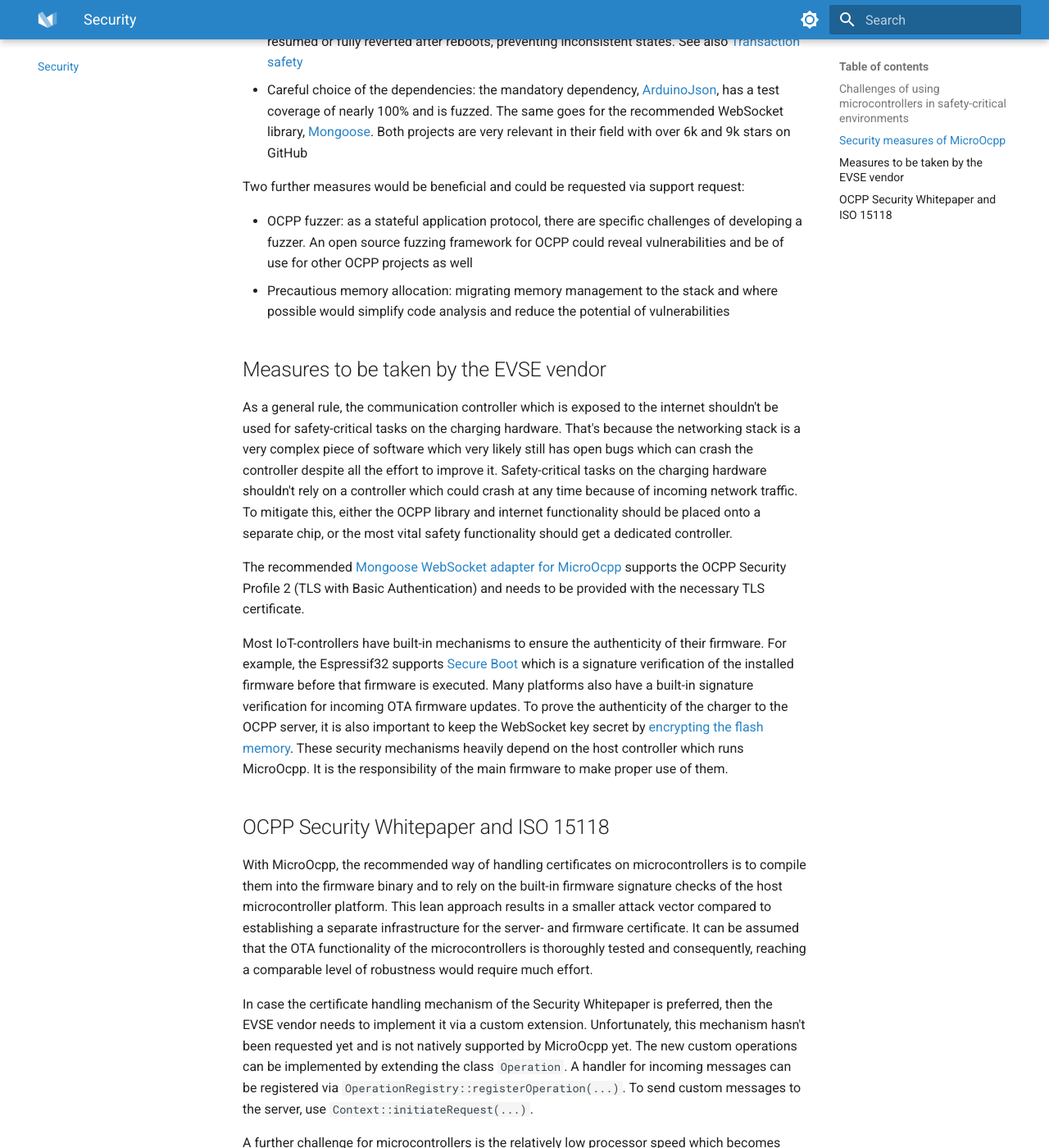
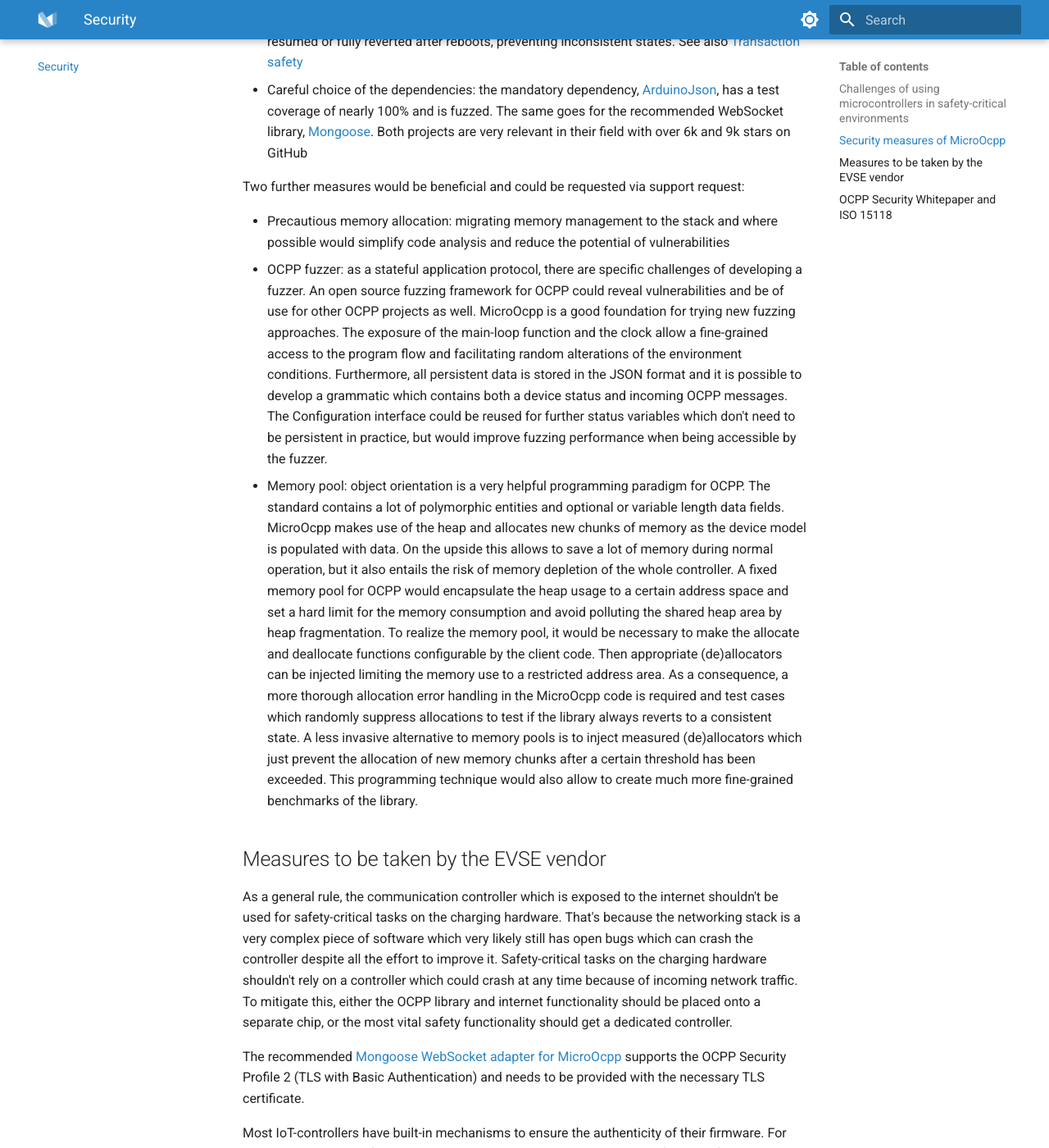
Before and after one commit to matth-x/MicroOcpp, an MkDocs documentation site: the page built from docs/security.md, in a window 1280 px wide and 1400 px high, scrolled down 1245 px. Shown: the whole window at 82% size. Built offline with MkDocs 1.6.1 and Material for MkDocs 9.7.7, drawn with Linux system fonts in a browser that asks for light colours.

Commit message:
update docs

```diff
--- a/docs/security.md
+++ b/docs/security.md
@@ -25,8 +25,9 @@
 
 Two further measures would be beneficial and could be requested via support request:
 
-- OCPP fuzzer: as a stateful application protocol, there are specific challenges of developing a fuzzer. An open source fuzzing framework for OCPP could reveal vulnerabilities and be of use for other OCPP projects as well
 - Precautious memory allocation: migrating memory management to the stack and where possible would simplify code analysis and reduce the potential of vulnerabilities
+- OCPP fuzzer: as a stateful application protocol, there are specific challenges of developing a fuzzer. An open source fuzzing framework for OCPP could reveal vulnerabilities and be of use for other OCPP projects as well. MicroOcpp is a good foundation for trying new fuzzing approaches. The exposure of the main-loop function and the clock allow a fine-grained access to the program flow and facilitating random alterations of the environment conditions. Furthermore, all persistent data is stored in the JSON format and it is possible to develop a grammatic which contains both a device status and incoming OCPP messages. The Configuration interface could be reused for further status variables which don't need to be persistent in practice, but would improve fuzzing performance when being accessible by the fuzzer.
+- Memory pool: object orientation is a very helpful programming paradigm for OCPP. The standard contains a lot of polymorphic entities and optional or variable length data fields. MicroOcpp makes use of the heap and allocates new chunks of memory as the device model is populated with data. On the upside this allows to save a lot of memory during normal operation, but it also entails the risk of memory depletion of the whole controller. A fixed memory pool for OCPP would encapsulate the heap usage to a certain address space and set a hard limit for the memory consumption and avoid polluting the shared heap area by heap fragmentation. To realize the memory pool, it would be necessary to make the allocate and deallocate functions configurable by the client code. Then appropriate (de)allocators can be injected limiting the memory use to a restricted address area. As a consequence, a more thorough allocation error handling in the MicroOcpp code is required and test cases which randomly suppress allocations to test if the library always reverts to a consistent state. A less invasive alternative to memory pools is to inject measured (de)allocators which just prevent the allocation of new memory chunks after a certain threshold has been exceeded. This programming technique would also allow to create much more fine-grained benchmarks of the library.
 
 ## Measures to be taken by the EVSE vendor
 
```
Also changed, not shown: README.md (+2 -14 lines), docs/intro-tech.md (+2 -0 lines).
